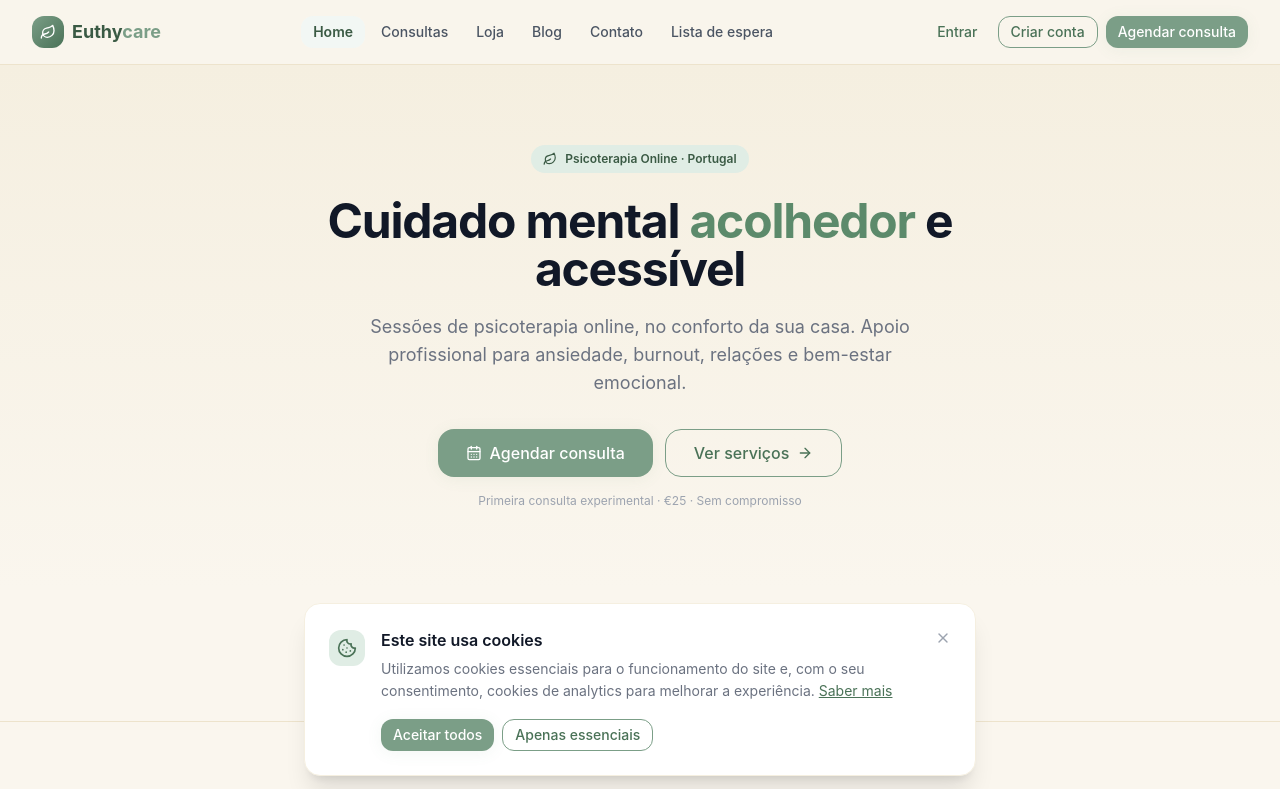
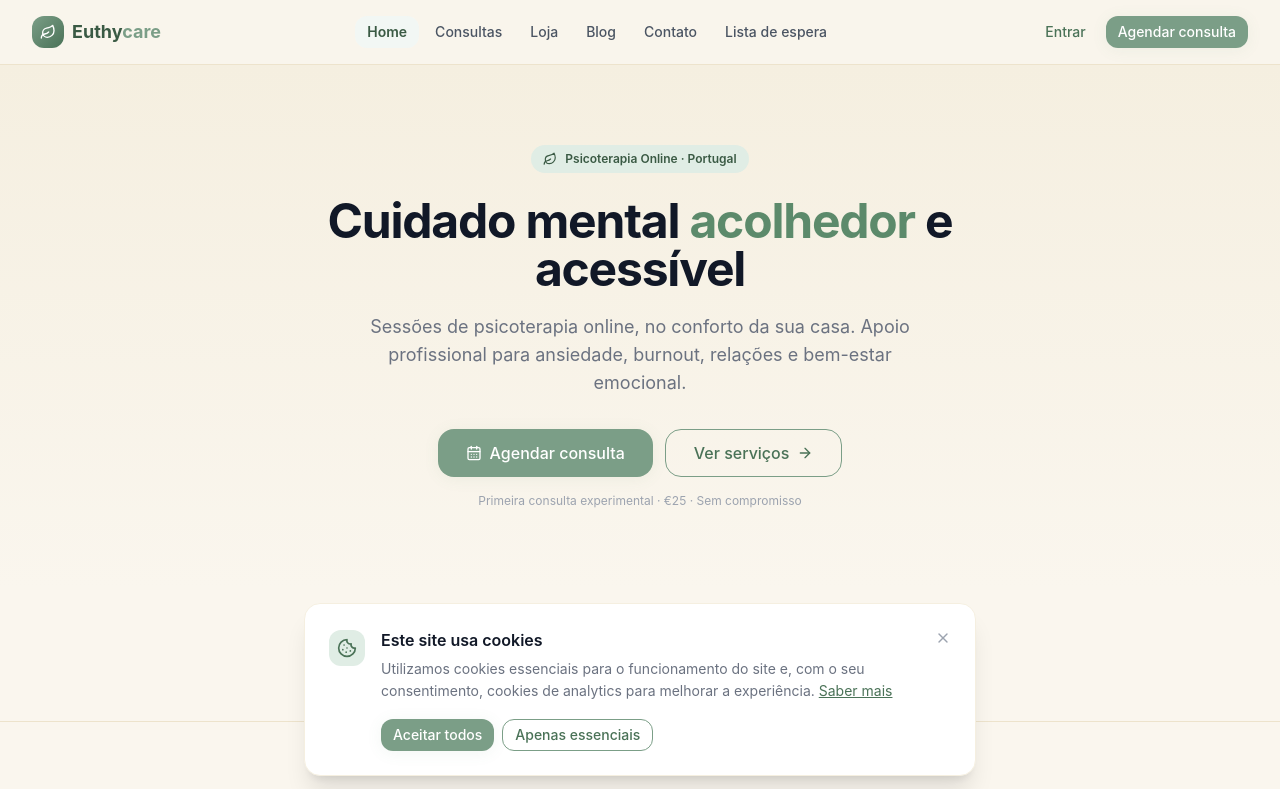
Before and after one commit to elisabeteterapia-sys/euthycare, a Next.js app in the folder frontend/: page / in a window 1280 px wide. Shown: the top 789 px of the page. Built offline with nearby package versions, Linux system fonts and the light colour scheme.

Commit message:
fix: remove duplicate criar conta button from nav header

```diff
--- a/frontend/components/layout/header.tsx
+++ b/frontend/components/layout/header.tsx
@@ -59,9 +59,6 @@ export function Header() {
           <Link href="/login">
             <Button variant="ghost" size="sm">Entrar</Button>
           </Link>
-          <Link href="/cadastro">
-            <Button variant="outline" size="sm">Criar conta</Button>
-          </Link>
           <Link href="/agendamento">
             <Button size="sm">Agendar consulta</Button>
           </Link>
@@ -103,9 +100,6 @@ export function Header() {
             <Link href="/agendamento" onClick={() => setOpen(false)}>
               <Button size="sm" className="w-full">Agendar consulta</Button>
             </Link>
-            <Link href="/cadastro" onClick={() => setOpen(false)}>
-              <Button variant="outline" size="sm" className="w-full">Criar conta</Button>
-            </Link>
             <Link href="/login" onClick={() => setOpen(false)}>
               <Button variant="ghost" size="sm" className="w-full">Entrar na conta</Button>
             </Link>
```
